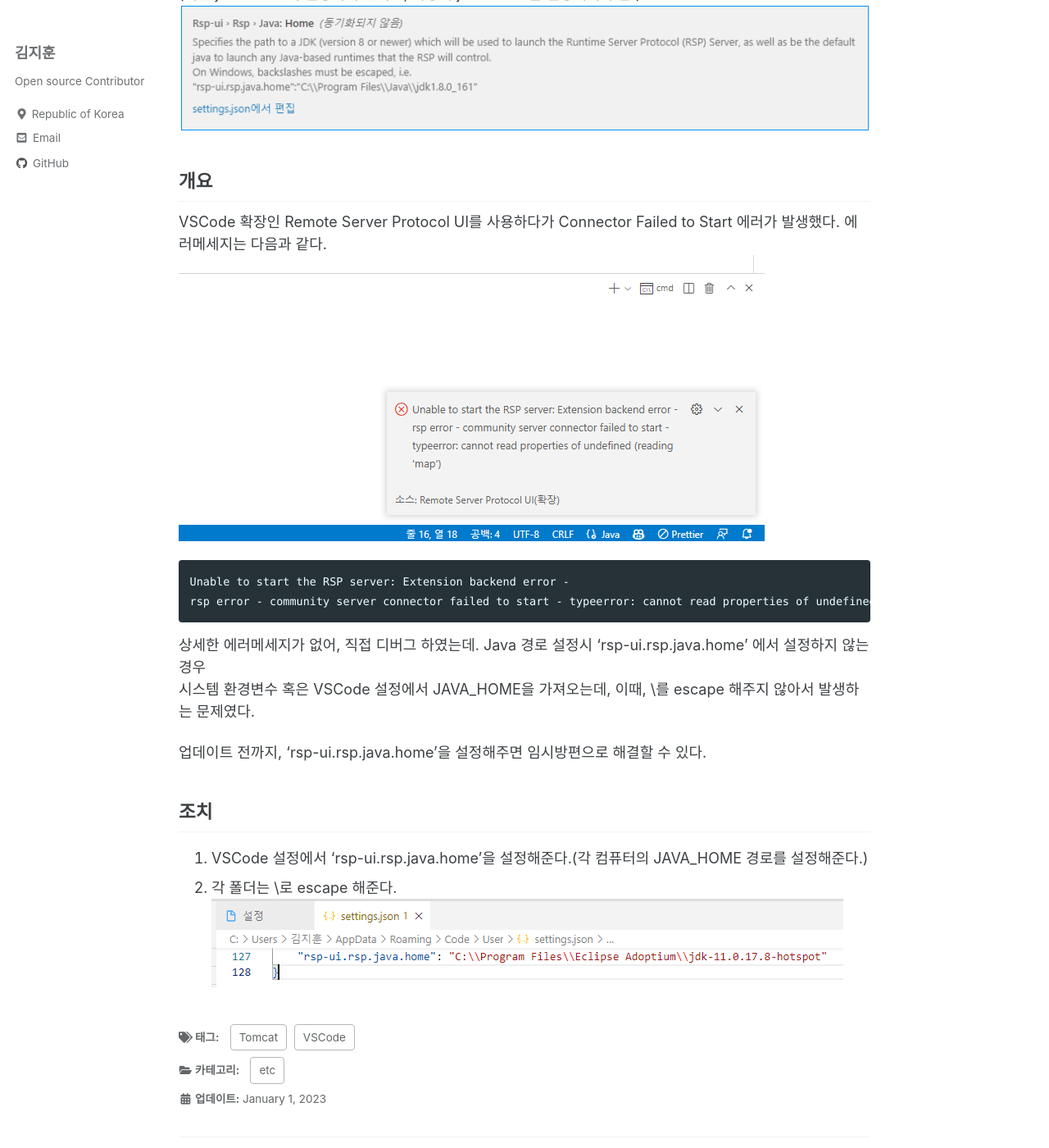
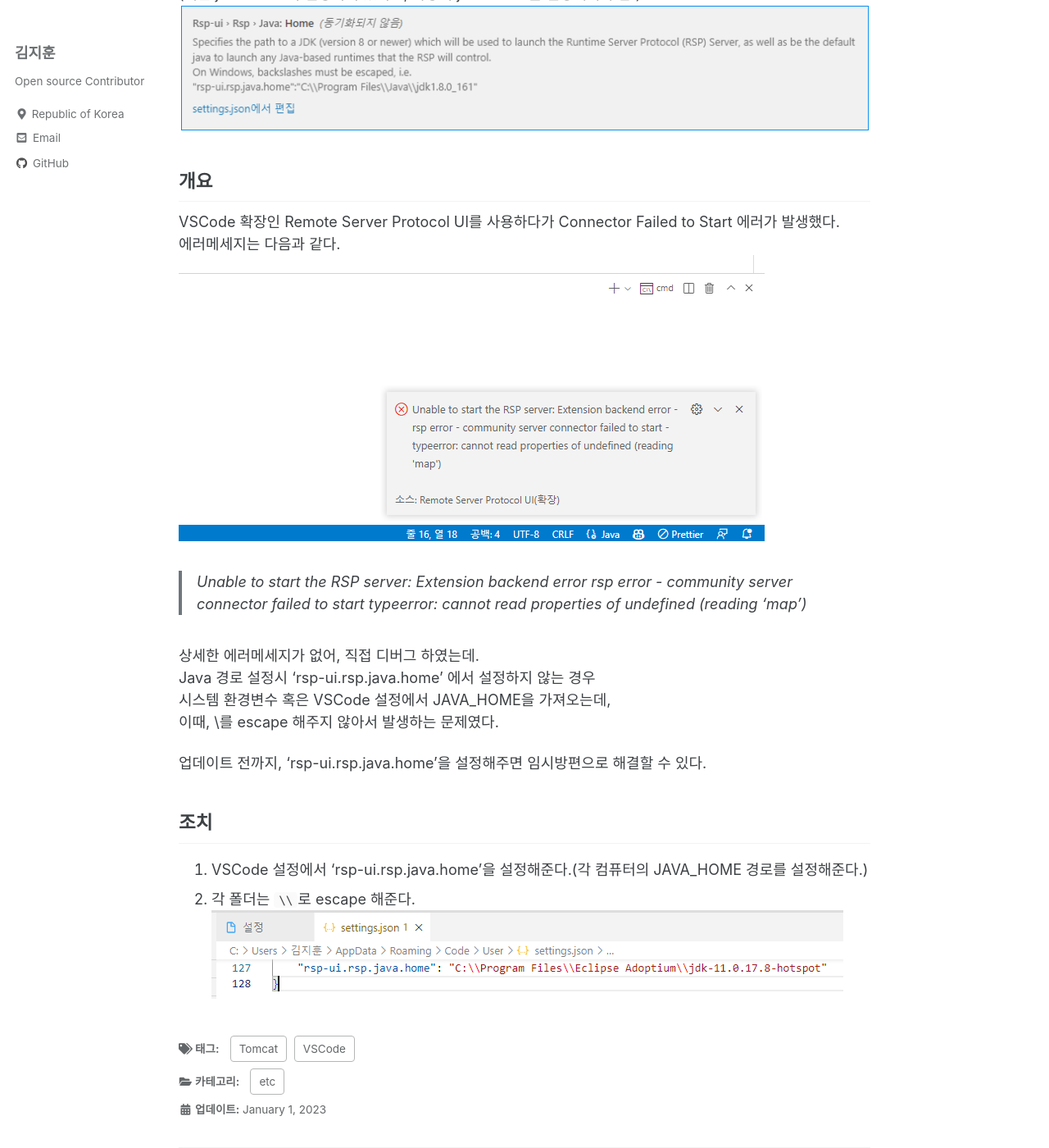
Before and after one commit to shblue21/shblue21.github.io, a Jekyll site: the page built from _posts/etc/2023-01-01-VSCode-확장-Community-Server의-Connector-Failed-to-Start-에러.md, in a window 1280 px wide and 1400 px high, scrolled down 391 px. Shown: the whole window at 82% size. Built offline with Jekyll 4.4.1, drawn with Linux system fonts in a browser that asks for light colours; cached includes are drawn as plain includes; comment, search, counter and statistics services are not loaded.

Commit message:
줄바꿈수정

````diff
--- a/_posts/etc/2023-01-01-VSCode-확장-Community-Server의-Connector-Failed-to-Start-에러.md
+++ b/_posts/etc/2023-01-01-VSCode-확장-Community-Server의-Connector-Failed-to-Start-에러.md
@@ -21,16 +21,19 @@
 VSCode 확장인 Remote Server Protocol UI를 사용하다가 Connector Failed to Start 에러가 발생했다.
 에러메세지는 다음과 같다.
 ![Error](../../img/230101_rsp_error_2.png)
-```
-Unable to start the RSP server: Extension backend error -
-rsp error - community server connector failed to start - typeerror: cannot read properties of undefined (reading 'map')
-```
-상세한 에러메세지가 없어, 직접 디버그 하였는데. Java 경로 설정시 'rsp-ui.rsp.java.home' 에서 설정하지 않는 경우
-시스템 환경변수 혹은 VSCode 설정에서 JAVA_HOME을 가져오는데, 이때, \를 escape 해주지 않아서 발생하는 문제였다.
+
+> Unable to start the RSP server: Extension backend error
+> rsp error - community server connector failed to start
+> typeerror: cannot read properties of undefined (reading 'map')
+
+상세한 에러메세지가 없어, 직접 디버그 하였는데.
+Java 경로 설정시 'rsp-ui.rsp.java.home' 에서 설정하지 않는 경우
+시스템 환경변수 혹은 VSCode 설정에서 JAVA_HOME을 가져오는데,
+이때, \를 escape 해주지 않아서 발생하는 문제였다.
 
 업데이트 전까지, 'rsp-ui.rsp.java.home'을 설정해주면 임시방편으로 해결할 수 있다.
 
 ## 조치
 1. VSCode 설정에서 'rsp-ui.rsp.java.home'을 설정해준다.(각 컴퓨터의 JAVA_HOME 경로를 설정해준다.)
-2. 각 폴더는 \\로 escape 해준다.
+2. 각 폴더는 `\\`로 escape 해준다.
 ![Setting](../../img/230101_rsp_error_3.png)
````
